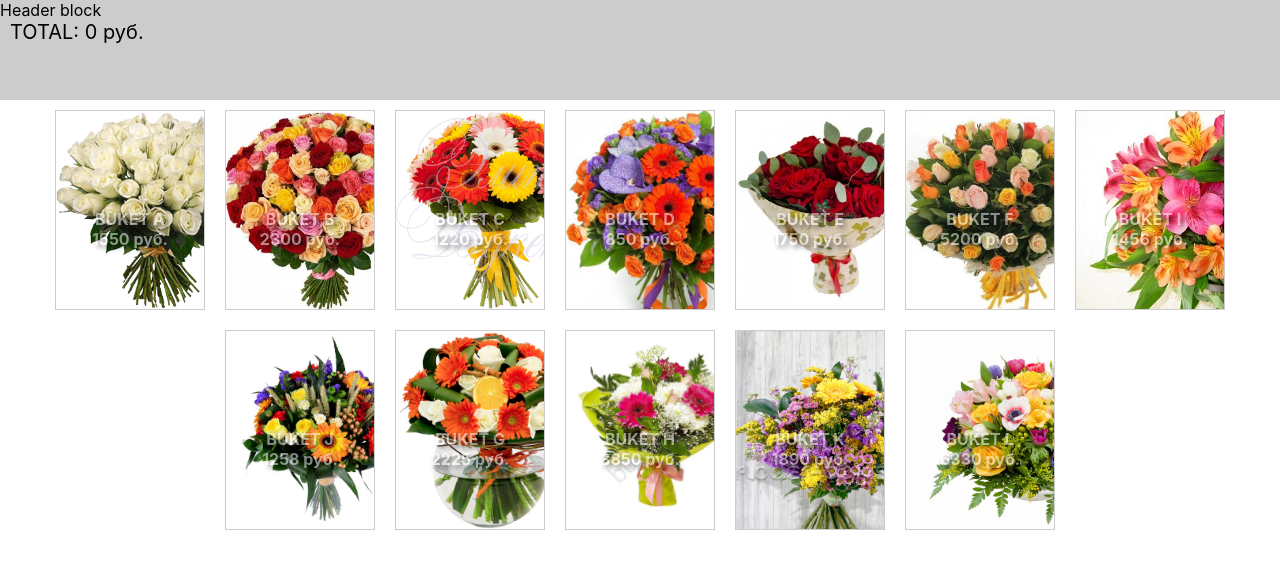
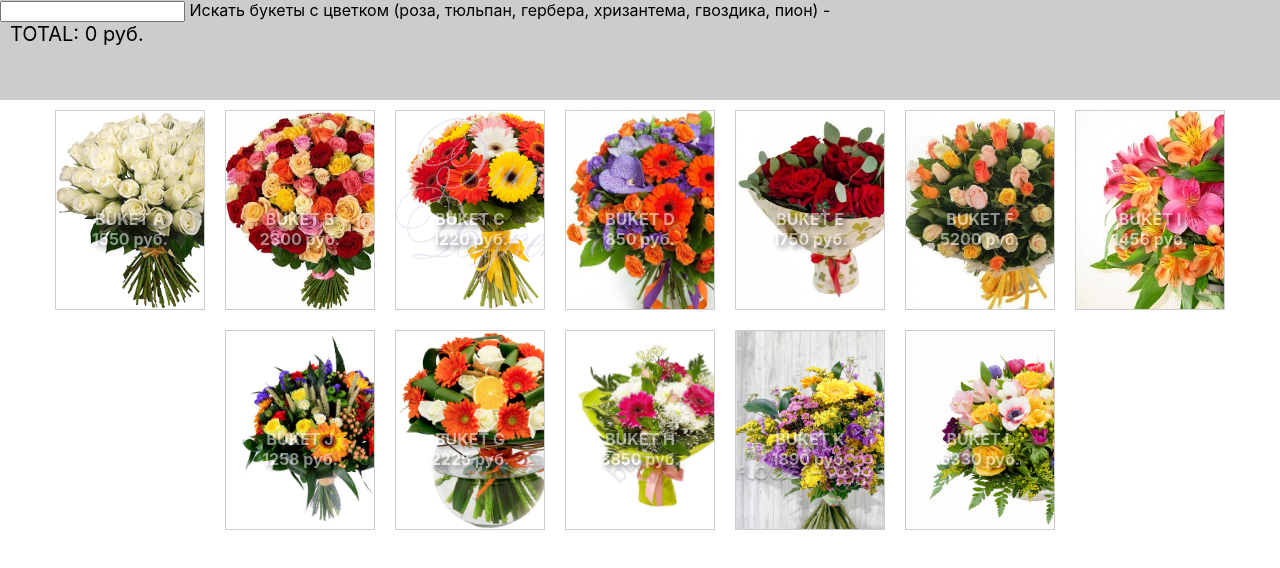
Before and after one commit to LeoUral/flowers_shop, a React (Create React App) app: page / in a window 1280 px wide. Shown: the top 568 px of the page. Built offline with nearby package versions, Linux system fonts and the light colour scheme.

Commit message:
отбор цветов
Добавлен отбор букетов по цветам. Небольшой рефакторинг

```diff
--- a/public/baseServer.json
+++ b/public/baseServer.json
@@ -3,83 +3,83 @@
         "name": "BUKET A",
         "urlImg": "flowers_0.png",
         "price": 1550,
-        "inc": ["роза", "тюльпан"]
+        "inc": "роза, тюльпан"
     },
     {
         "id": 1,
         "name": "BUKET B",
         "urlImg": "flowers_1.jpg",
         "price": 2300,
-        "inc": ["роза", "хризантема", "гербера"]
+        "inc": "роза, хризантема, гербера"
     },
     {
         "id": 2,
         "name": "BUKET C",
         "urlImg": "flowers_2.png",
         "price": 1220,
-        "inc": ["тюльпан"]
+        "inc": "тюльпан"
     },
     {
         "id": 3,
         "name": "BUKET D",
         "urlImg": "flowers_3.jpg",
         "price": 850,
-        "inc": ["гвоздика", "тюльпан"]
+        "inc": "гвоздика, тюльпан"
     },
     {
         "id": 4,
         "name": "BUKET E",
         "urlImg": "flowers_4.jpg",
         "price": 1750,
-        "inc": ["роза", "тюльпан"]
+        "inc": "роза, тюльпан"
     },
     {
         "id": 5,
         "name": "BUKET F",
         "urlImg": "flowers_5.jpg",
         "price": 5200,
-        "inc": ["роза", "гербера", "пион"]
+        "inc": "роза, гербера, пион"
     },
     {
         "id": 6,
         "name": "BUKET I",
         "urlImg": "flowers_6.jpg",
         "price": 1456,
-        "inc": ["роза", "тюльпан"]
+        "inc": "роза, тюльпан"
     },
     {
         "id": 7,
         "name": "BUKET J",
         "urlImg": "flowers_7.jpg",
         "price": 1258,
-        "inc": ["роза", "хризантема", "гербера"]
+        "inc": "роза, хризантема, гербера"
     },
     {
         "id": 8,
         "name": "BUKET G",
         "urlImg": "flowers_8.jpg",
         "price": 2225,
-        "inc": ["тюльпан"]
+        "inc": "тюльпан"
     },
     {
         "id": 9,
         "name": "BUKET H",
         "urlImg": "flowers_9.jpg",
         "price": 3850,
-        "inc": ["гвоздика", "тюльпан"]
+        "inc": "гвоздика, тюльпан"
     },
     {
         "id": 10,
         "name": "BUKET K",
         "urlImg": "flowers_10.jpg",
         "price": 1890,
-        "inc": ["роза", "тюльпан"]
+        "inc": "роза, тюльпан"
     },
     {
         "id": 11,
         "name": "BUKET L",
         "urlImg": "flowers_11.jpg",
         "price": 6330,
-        "inc": ["роза", "гербера", "пион"]
+        "inc": "роза, гербера, пион"
     }
 ]
--- a/src/components/Base.js
+++ b/src/components/Base.js
@@ -1,3 +1,4 @@
+import BascketStorage from '../store/bascket';
 
 class Base {
 
@@ -14,7 +15,8 @@ class Base {
             console.log(this.dataBase); // база букетов //test -> base
             console.log(this.response.status + ' <= STATUS SERVER');//test -> status
 
-            return this.dataBase;
+            BascketStorage.writeBase(this.dataBase);
+            // return this.dataBase;
 
         } else {
             console.log('ERROR => ' + this.response.status);//test -> status.err
--- /dev/null
+++ b/src/components/BlockProduct.js
@@ -0,0 +1,37 @@
+import React from 'react';
+import BlockItem from './blockItem';
+import BascketStorage from '../store/bascket';
+import { observer } from 'mobx-react';
+
+const BlockProduct = observer(() => {
+
+    const data = BascketStorage.base;
+    console.log(data + '<< BASE in MAIN');//test
+    const renderBase = [];
+    let composition = BascketStorage.composition;
+
+    data.forEach((dataItem) => {
+        if (dataItem.inc.includes(composition) || composition === '') {
+            renderBase.push(
+                <React.Fragment key={dataItem.id}>
+                    <BlockItem
+                        name={dataItem.name}
+                        price={dataItem.price}
+                        urlImg={dataItem.urlImg}
+                        id={dataItem.id}
+                        inc={dataItem.inc}
+                    />
+                </React.Fragment>
+            );
+        }
+
+    });
+    console.log(renderBase);
+
+    return (
+        <>
+            {renderBase}
+        </>
+    );
+})
+export default BlockProduct;
--- a/src/components/Header.js
+++ b/src/components/Header.js
@@ -1,5 +1,6 @@
 
 import React from 'react';
+import HeaderSearch from './HeaderSearch';
 import HeaderTotal from './headerTotal';
 
 
@@ -10,7 +11,7 @@ class Header extends React.Component {
         return (
             <>
                 <div className="header">
-                    Header block
+                    <HeaderSearch />
                     <HeaderTotal />
                 </div>
             </>
--- /dev/null
+++ b/src/components/HeaderSearch.js
@@ -0,0 +1,32 @@
+import React from 'react';
+import BascketStorage from '../store/bascket';
+
+export default class HeaderSearch extends React.Component {
+    constructor(props) {
+        super(props);
+
+        this.state = {
+            composition: ''
+        }
+        this.handleChangeComposition = this.handleChangeComposition.bind(this);
+    }
+
+
+    handleChangeComposition(event) {
+        this.setState({
+            composition: event.target.value
+        });
+
+        BascketStorage.changeComposition(event.target.value);
+    }
+
+
+    render() {
+        return (
+            <>
+                <input type="text" onChange={this.handleChangeComposition} />
+                <span> Искать букеты с цветком (роза, тюльпан, гербера, хризантема, гвоздика, пион) - {this.state.composition}</span>
+            </>
+        );
+    }
+}
--- a/src/components/Main.js
+++ b/src/components/Main.js
@@ -1,67 +1,29 @@
 import React from 'react';
+import FormCustomer from './FormCustomer';
 import Base from './Base';
-import BlockItem from './blockItem';
-import BascketStore from '../store/bascket';
-import FormCustomer from './FormCustomer';
+import BlockProduct from './BlockProduct';
 
 export default class Main extends React.Component {
     constructor(props) {
         super(props);
 
         this.state = {
-            base: []
+            base: [],
+            composition: ''
         }
     }
 
-    //формируем каталог товара
-    writeBlockProduct() {
-        const data = this.state.base;
-        this.renderBase = [];
-
-        data.forEach((dataItem) => {
-            this.renderBase.push(
-                <React.Fragment key={dataItem.id}>
-                    <BlockItem
-                        name={dataItem.name}
-                        price={dataItem.price}
-                        urlImg={dataItem.urlImg}
-                        id={dataItem.id}
-                        inc={dataItem.inc}
-                    />
-                </React.Fragment>
-            );
-        });
-        console.log(this.renderBase);
-    }
-
-    //получаем загруженную базу
-    getPromiseDataBase() {
-        let promiseData = Base.getDataBase();
-        promiseData.then((data) => {
-            this.setState({
-                base: data
-            })
-            BascketStore.writeBase(data);
-        })
-            .catch((error) => {
-                console.log(error + ' <= ERROR данные не получены!');//test -> err base
-            });
-    }
-
     componentDidMount() {
-
-        this.getPromiseDataBase();
+        Base.getDataBase();
     }
 
     render() {
-
-        this.writeBlockProduct();
 
         return (
             <>
                 <FormCustomer />
                 <div className="main">
-                    {this.renderBase}
+                    <BlockProduct />
                 </div>
 
 
--- a/src/store/bascket.js
+++ b/src/store/bascket.js
@@ -2,14 +2,14 @@ import { makeAutoObservable } from "mobx";
 
 class BascketStore {
 
-    lengthArray = 12; //длинна массива БАЗЫ
-    quantity = new Array(this.lengthArray); // массив купленных букетов, количество по ID
     total = 0; //итоговая стоимость покупок
     base = []; //база букетов
     show = false;
+    composition = ''; // состав букета
 
     constructor() {
         makeAutoObservable(this);
+        this.quantity = this.base.map(item => 0);// пустой массив покупок
     }
 
     incrementTotal(numberData) {
@@ -22,9 +22,14 @@ class BascketStore {
 
     writeBase(data) {
         this.base = data;
+        console.log(this.base + '<<< GET BASE in STORAGE');
     }
     changeShow() {
         this.show = !this.show;
+    }
+    changeComposition(flower) {
+        this.composition = flower;
+        console.log(this.composition + ' <<< FLOWER');//test flower includes
     }
 
     //Заносим в массив количество покупок
```
Also changed, not shown: 1 other file (tests, documents, lock files or other folders).
